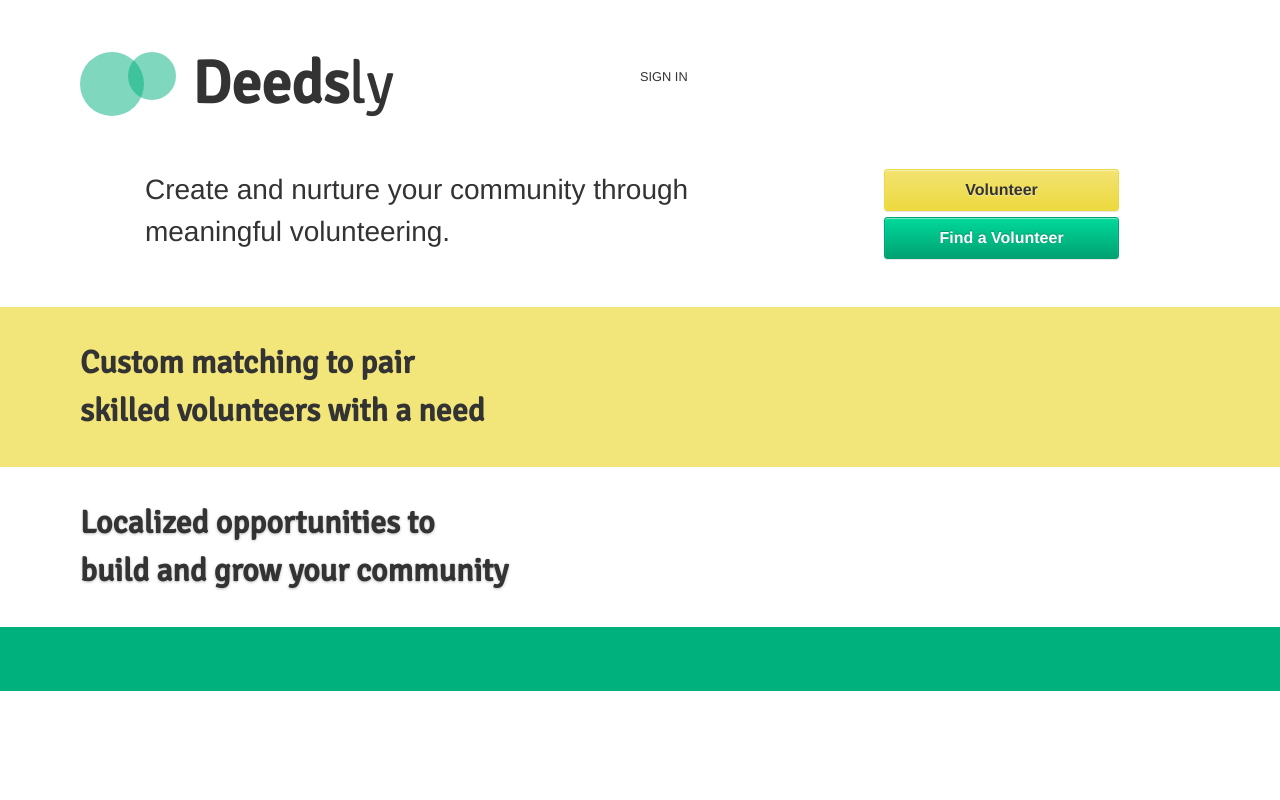
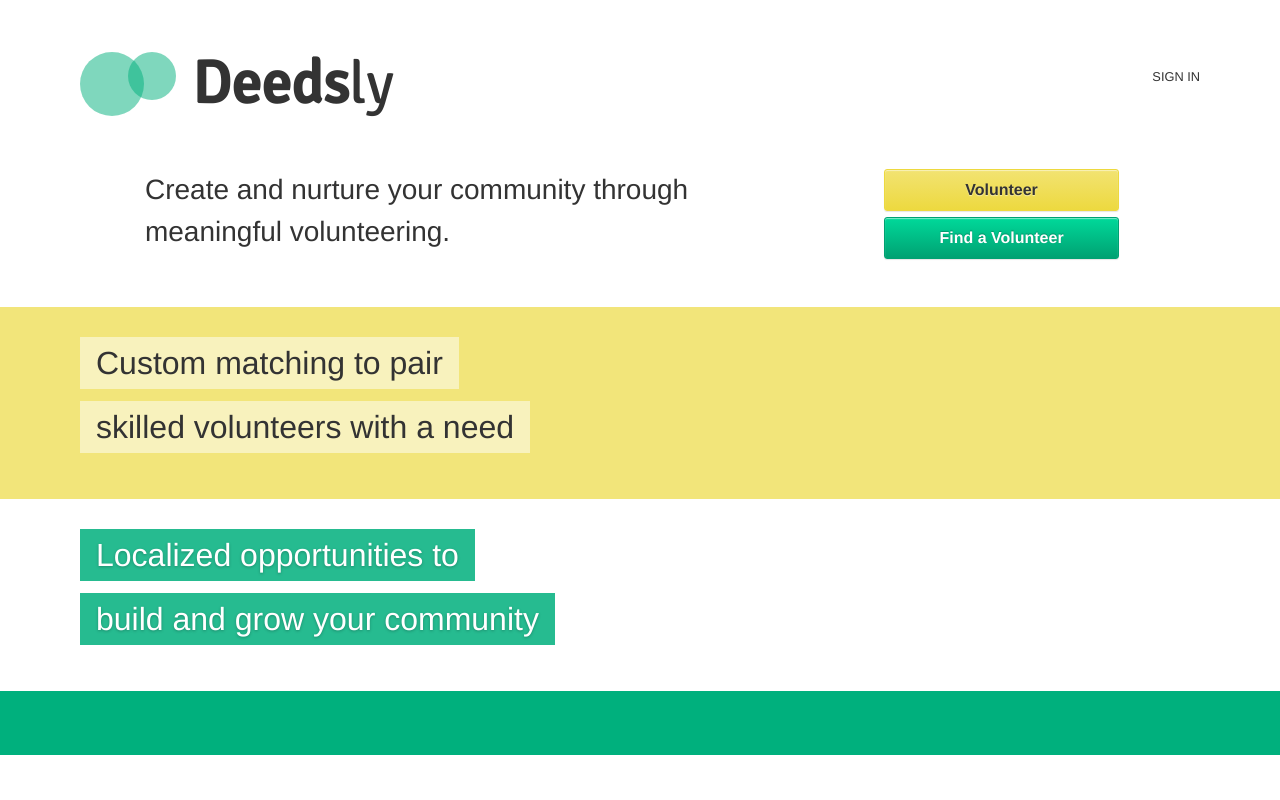
Before and after one commit to madirey/service_watch, a Django app: page / in a window 1280 px wide. Run offline with Django 3.2, Linux system fonts and the light colour scheme; parts of the project's set-up code (start-up, migrations or seed data) failed here and were passed over.

Commit message:
fixed homepage styles

```diff
--- a/servicewatch/static/css/style.css
+++ b/servicewatch/static/css/style.css
@@ -553,6 +553,7 @@
 }
 @media (min-width: 600px) {
   header > nav {
+    text-align: right;
     float: right;
     margin-top: 0.75em;
     width: 50%;
--- a/servicewatch/static/css/style.less
+++ b/servicewatch/static/css/style.less
@@ -485,7 +485,9 @@
 
 	> nav {
 		margin-top: 2em;
+
 		@media (min-width: 600px) {
+			text-align: right;
 			float: right;
 			margin-top: 0.75em;
 			width: 50%;
--- a/servicewatch/templates/Home.html
+++ b/servicewatch/templates/Home.html
@@ -40,12 +40,12 @@
 	</div>
 	</section>
 	<section id="matching" class="accent">
-		<h1>Custom matching to pair</h1>
-		<h1>skilled volunteers with a need</h1>
+		<h1 class="callout-h1"><span>Custom matching to pair</span></h1>
+		<h1 class="callout-h1"><span>skilled volunteers with a need</span></h1>
 	</section>
 	<section id="local" class="blank">
-		<h1>Localized opportunities to</h1>
-		<h1>build and grow your community</h1>
+		<h1 class="callout-h1 right"><span>Localized opportunities to</span></h1>
+		<h1 class="callout-h1 right"><span>build and grow your community</span></h1>
 	</section>
 	<section id="features" class="primary">
 	</section>
```
